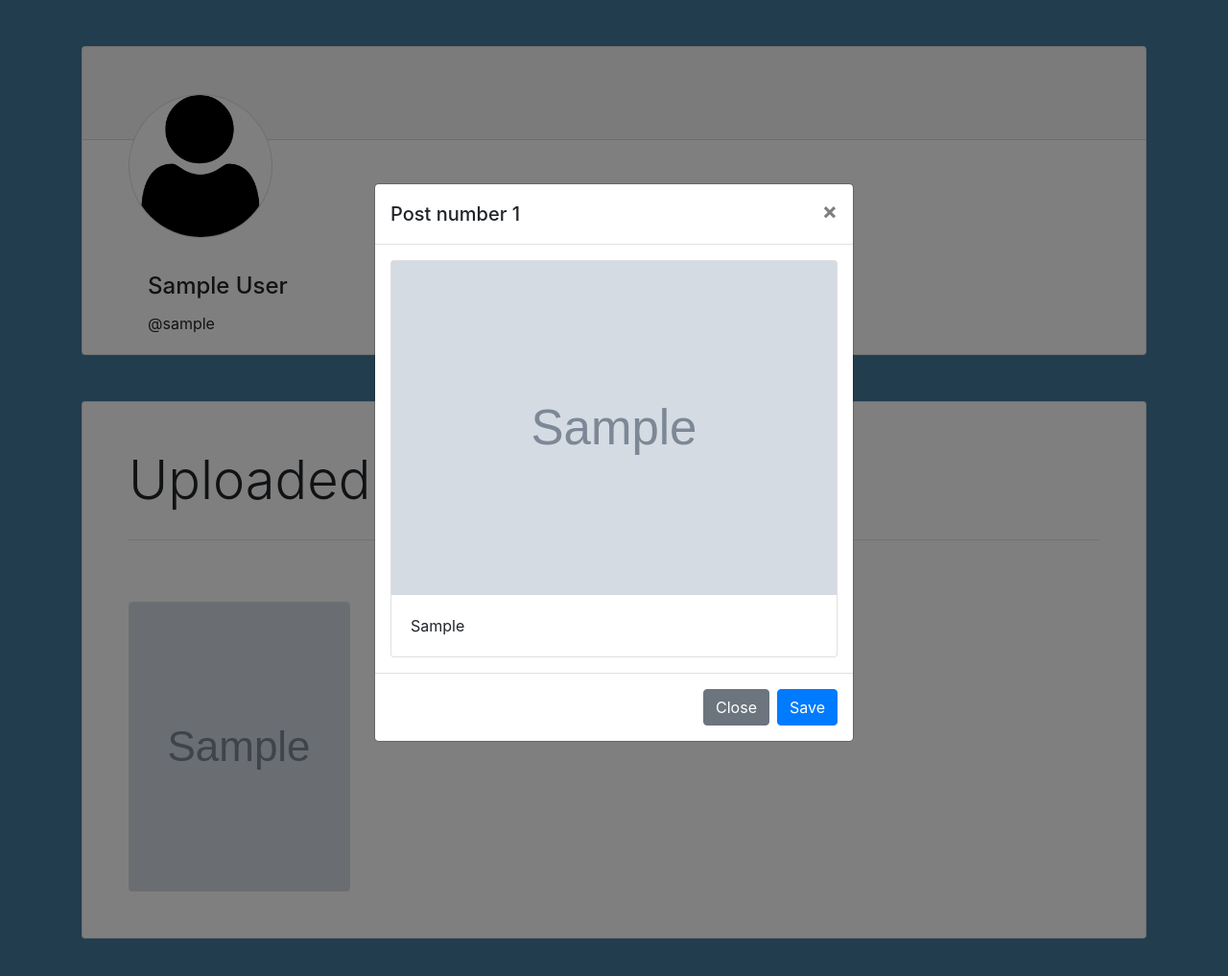
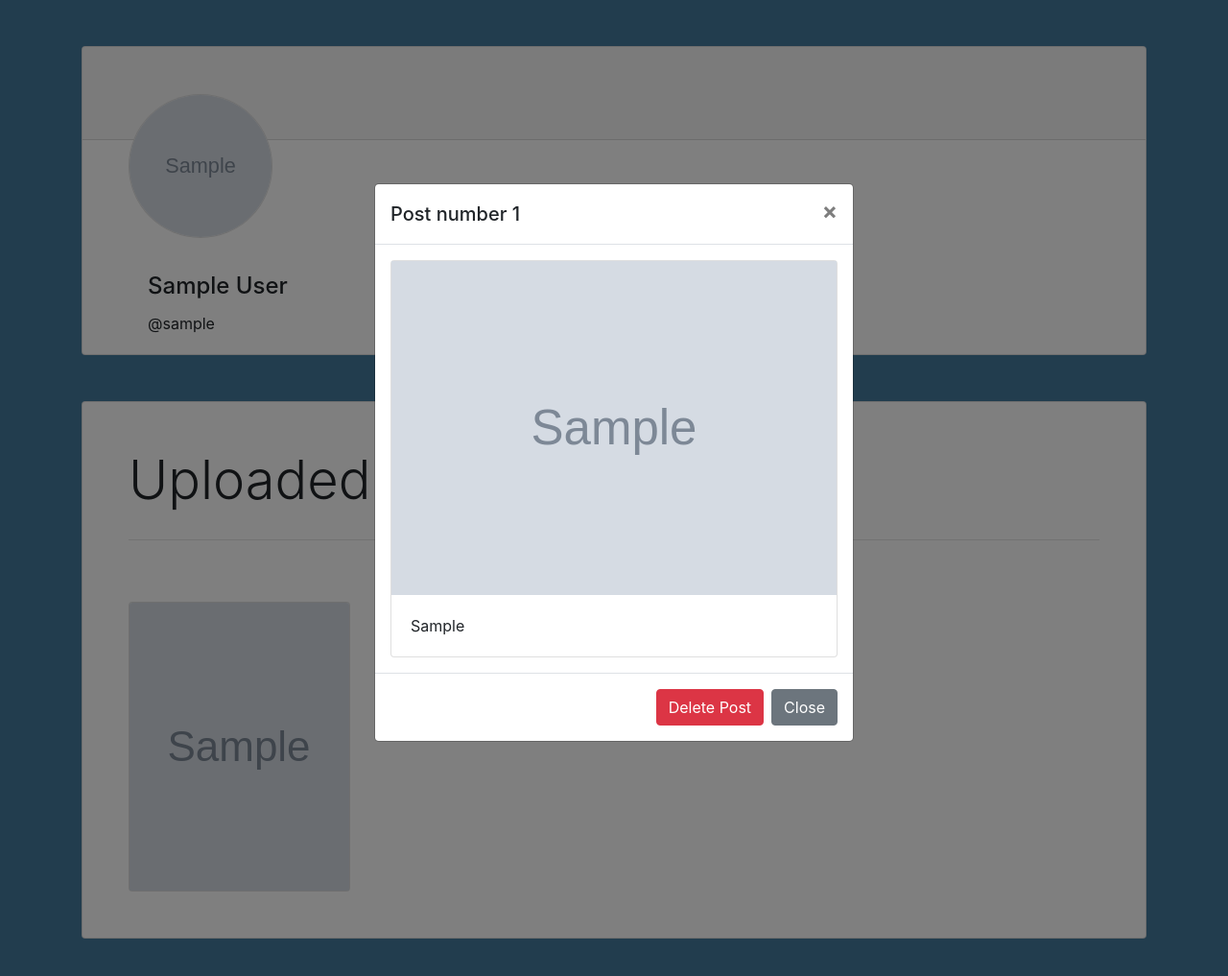
Before and after one commit to robbychristian/Pictogram, a CodeIgniter app: page /pictogram/index.php/profile/1 in a window 1280 px wide, after a click that opens the changed part. Shown: the part 74-1091 px from the top of the page at 96% size. Run offline with CodeIgniter, Linux system fonts and the light colour scheme; the visitor is signed in with stand-in values (Sample User, id 1); tables that the repository leaves empty or names only in its code hold one stand-in row (values such as "Sample post"); grey boxes marked "Sample" are stand-in pictures.

Commit message:
fixed minor details (edit account)

```diff
--- a/application/models/UserModel.php
+++ b/application/models/UserModel.php
@@ -66,7 +66,7 @@ class UserModel extends CI_Model
             'first_name' => $this->input->post('fname'),
             'last_name' => $this->input->post('lname'),
             'user_pass' => $this->input->post('newPass'),
-            'user_avatar' => $this->input->post('userfile')
+            'user_avatar' => $img
         );
         $this->db->where('id', $id);
         $this->db->update('user_accounts', $data);
--- a/application/views/profile.php
+++ b/application/views/profile.php
@@ -5,7 +5,7 @@
                 <div class="card-header">
                     <br><br><br>
                 </div>
-                <img class="card-img-top img-fluid rounded-circle mt-n5 ml-5 card" src="<?php echo base_url(); ?>assets/avatar/noimage.jpg" alt="" style="width: 150px; height: 150px;">
+                <img class="card-img-top img-fluid rounded-circle mt-n5 ml-5 card" src="<?php echo base_url(); ?>assets/avatar/<?php echo $u['user_avatar'] ?>" alt="" style="width: 150px; height: 150px;">
                 <div class="card-body ml-5 ">
                     <div class="mt-3">
                         <h4 class="card-title"><?php echo $u['first_name'] . ' ' . $u['last_name'] ?></h4>
@@ -59,17 +59,14 @@
                                                     <p class="card-text"><?php echo $post->post_caption ?></p>
                                                 </div>
                                             </div>
-                                            <?php if($_SESSION['uname'] == $post->post_user): ?>
-                                            <div class="float-right">
-                                                <?php echo form_open('PostController/delete/'.$post->id.'/'.$_SESSION['id'].'/'.$post->post_img) ?>
-                                                    <button type="submit" class="btn btn-danger">Delete Post</button>
-                                                </form>
-                                            </div>
+                                            <?php if ($_SESSION['uname'] == $post->post_user) : ?>
                                             <?php endif; ?>
                                         </div>
                                         <div class="modal-footer">
+                                            <?php echo form_open('PostController/delete/' . $post->id . '/' . $_SESSION['id'] . '/' . $post->post_img) ?>
+                                            <button type="submit" class="btn btn-danger">Delete Post</button>
+                                            </form>
                                             <button type="button" class="btn btn-secondary" data-dismiss="modal">Close</button>
-                                            <button type="button" class="btn btn-primary">Save</button>
                                         </div>
                                     </div>
                                 </div>
```
Also changed, not shown: application/controllers/UserController.php (+5 -2 lines), assets/post/del.png (added).
